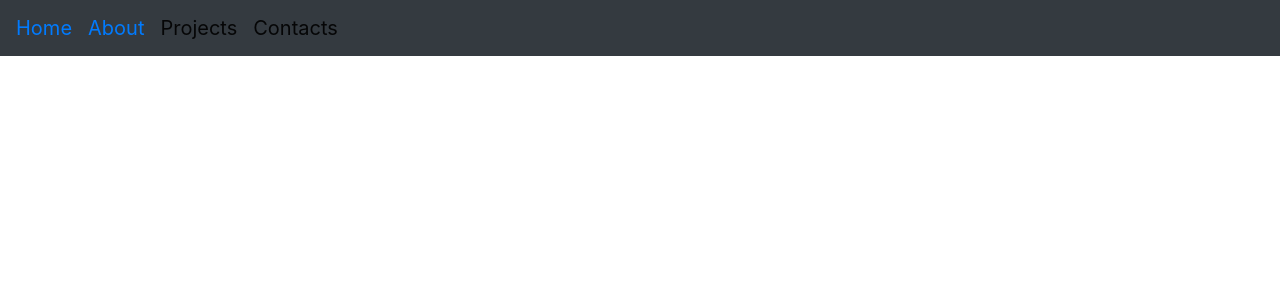
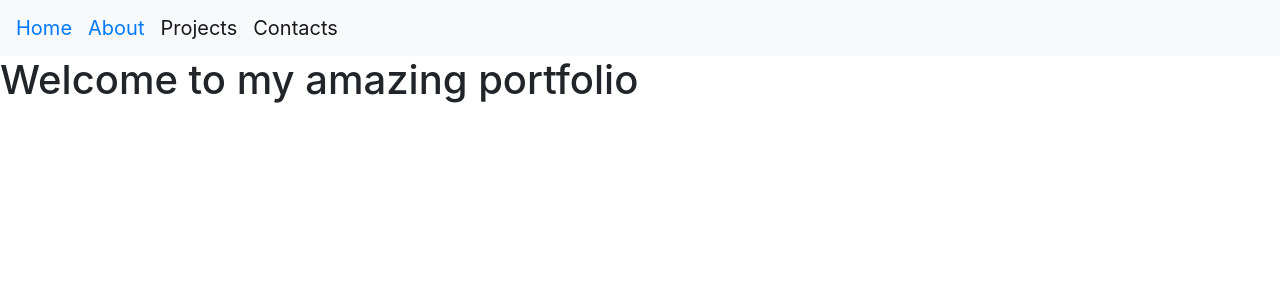
Before and after one commit to nmuchiri/Naomi-Portfolio, a React (Create React App) app: page / in a window 1280 px wide. Shown: the top 300 px of the page. Built offline with nearby package versions, Linux system fonts and the light colour scheme.

Commit message:
components now rendering- gotta props to Laoyout.js

```diff
--- a/public/index.html
+++ b/public/index.html
@@ -24,7 +24,7 @@
       work correctly both with client-side routing and a non-root public URL.
       Learn how to configure a non-root public URL by running `npm run build`.
     -->
-    <title>React App</title>
+    <title>Naomi Portfolio</title>
   </head>
   <body>
     <noscript>You need to enable JavaScript to run this app.</noscript>
--- a/src/components/common/Layout.js
+++ b/src/components/common/Layout.js
@@ -3,12 +3,12 @@ import {Link} from 'react-router-dom'
 
 
 
-const Layout =()=>{
+const Layout =(props)=>{
 
     return(
         <div>
             <div>
-            <Navbar bg="dark">
+            <Navbar bg="light">
             <Navbar.Brand>
                 <Link to ={'/home'}>Home</Link>
             </Navbar.Brand>
@@ -19,6 +19,9 @@ const Layout =()=>{
             <Navbar.Brand>Contacts</Navbar.Brand>
             </Navbar>
             </div>
+            <div>
+                {props.children}
+            </div>
         </div>
 
     )
```
Also changed, not shown: src/App.css (+2 -11 lines).
